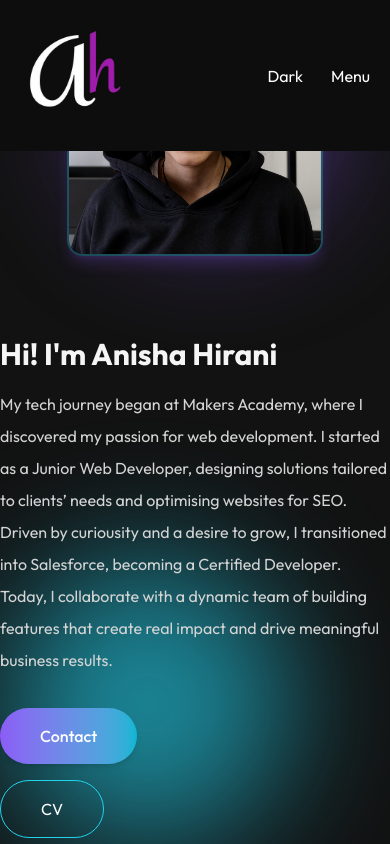
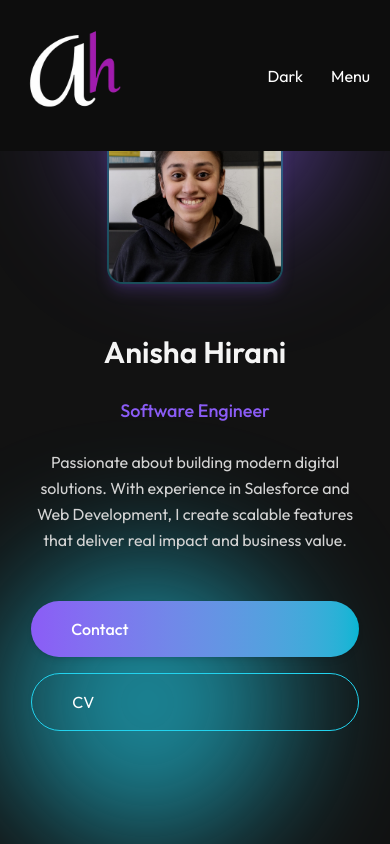
Before and after one commit to anisha-11/anisha-portfolio, a Next.js app: page / in a window 390 px wide. Shown: the top 844 px of the page. Built offline with nearby package versions, Linux system fonts and the light colour scheme; a web font is replaced by a local one.

Commit message:
minor changes and more responsive

```diff
--- a/app/components/Header.jsx
+++ b/app/components/Header.jsx
@@ -4,7 +4,7 @@ import Image from 'next/image';
 
 const Header = () => {
   return (
-    <div className='relative w-full text-center mx-auto h-screen flex flex-col items-center justify-center gap-4 '>
+    <div className='relative w-full text-center mx-auto min-h-screen flex flex-col items-center justify-center gap-4 px-[8%] py-20 '>
       <div className='absolute top-0 left-1/4 w-56 h-56 bg-[#8B5CF6]/60 rounded-full filter blur-3xl -z-10'
       style={{ animation: 'floatingSlow 6s ease-in-out infinite' }}>
     </div>
@@ -12,20 +12,20 @@ const Header = () => {
       style={{ animation: 'floatingReverse 8s ease-in-out infinite' }}>
     </div>
     {/* Left: Profile Image */}
-    <div className="max-w-7xl w-full flex flex-col md:flex-row items-center gap-12">
-    <div className="flex-shrink-0 w-64 md:w-96">
+    <div className="max-w-7xl w-full flex flex-col md:flex-row items-center gap-12 lg:gap-20 mx-auto">
+    <div className="flex-shrink-0 w-44 sm:w-64 md:w-80 lg:w-96 mx-auto md:mx-0">
         <Image src={assets.profile_picture} alt="" width={320} height={320} className="rounded-2xl border-2 border-[#22D3EE]/30 shadow-lg shadow-[#8B5CF6]/20"/>
     </div>
       {/* <div>
       <Image src={assets.profile_picture} alt="" className=' rounded-full w-32 ring-2 ring-[#06B6D4]' />
       </div> */}
-      <div className="flex-1 flex flex-col items-start text-left gap-4 mt-8 md:mt-0">
+      <div className="flex-1 flex flex-col text-center md:text-left gap-6 max-w-2xl">
       {/* <h3 className='flex items-end gap-2 text-xl md:text-2xl mb-3'>Hi! I'm Anisha Hirani</h3> */}
-      <h1 className='text-3xl sm:text-6xl lg:text-[66px] font-bold'>Hi! I'm Anisha Hirani</h1>
-      <p className='max-w-2xl text-[#D4D4D4]'> My tech journey began at Makers Academy, where I discovered my passion for web development. I started as a Junior Web Developer, designing solutions tailored to clients’ needs and optimising websites for SEO. Driven by curiousity and a desire to grow,
-            I transitioned into Salesforce, becoming a Certified Developer. Today, I collaborate with a dynamic team of building features that create real impact and drive meaningful business results.</p>
-      <div className='flex flex-col sm:flex-row items-start sm:items-center gap-4 mt-4'>
-        <a href="#contact" className='px-10 py-3 bg-gradient-to-r from-[#8B5CF6] to-[#06B6D4] hover:from-[#06B6D4] hover:to-[#8B5CF6] rounded-full text-white font-medium shadow-md flex items-center gap-2'>Contact
+      <h1 className='text-3xl sm:text-5xl lg:text-6xl font-semibold text-[#F5F5F5] leading-snug'>Anisha Hirani</h1>
+      <h2 className='text-lg sm:text-2xl font-medium text-[#8B5CF6]'>Software Engineer</h2>
+      <p className='max-w-2xl mx-auto md:mx-0 text-base sm:text-lg leading-relaxed text-[#D4D4D4]'>Passionate about building modern digital solutions. With experience in Salesforce and Web Development, I create scalable features that deliver real impact and business value.</p>
+      <div className='flex flex-col sm:flex-row justify-center md:justify-start gap-4 mt-6'>
+        <a href="#contact" className='px-10 py-3 bg-gradient-to-r from-[#8B5CF6] to-[#06B6D4] hover:from-[#06B6D4] hover:to-[#8B5CF6] rounded-full text-white font-medium shadow-md flex items-center gap-2 transition-all duration-300'>Contact
         {/* <Image src={assets.arrow} alt="" className='w-4'/> */}</a>
         <a href="/cv.pdf" download className='px-10 py-3 border border-[#22D3EE] text-white hover:bg-[#0891B2] hover:text-white transition rounded-full flex items-center gap-2'>CV
         {/* <Image src={assets.download-icon} alt="" className='w-4'/> */}</a>
```
